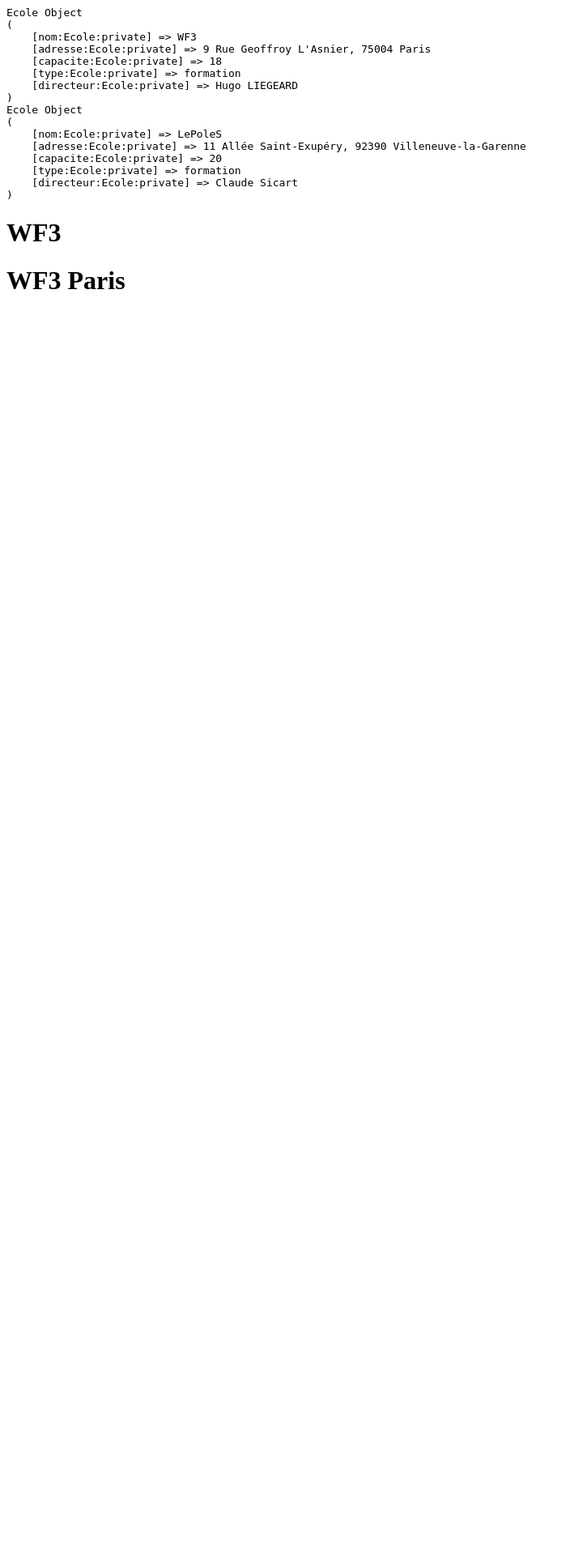
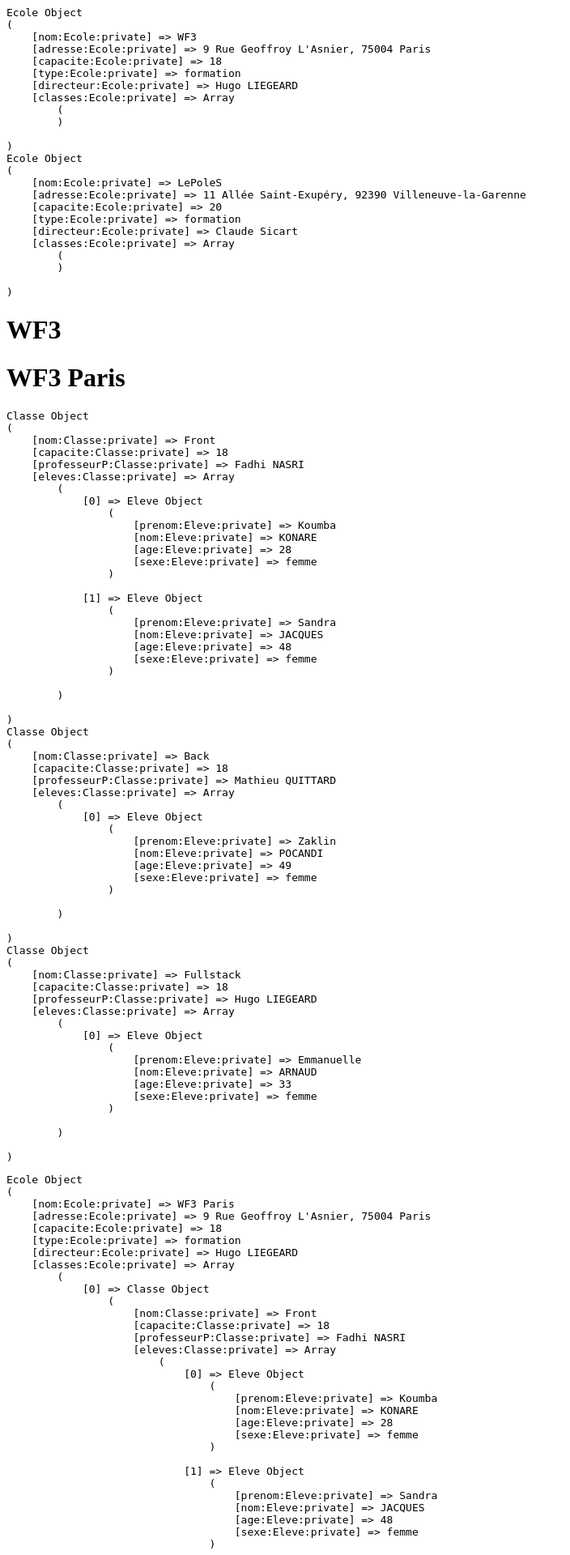
Before and after one commit to hugoliegeard/Formation-Paris4-PHP-OO, a PHP site: page / in a window 1280 px wide. Shown: the top 1920 px of the page at 81% size, without its empty margins (0-704 px from the left). Before the commit the page ends 357 px from the top, so only its background shows below. Run offline with PHP 8.4, Linux system fonts and the light colour scheme.

Commit message:
Travail du 07/10
Révision et Mise en pratique de la POO

```diff
--- a/index.php
+++ b/index.php
@@ -1,7 +1,13 @@
 <?php
 
-# Importation de notre classe Ecole
+# Importation de notre class Ecole
 require_once 'models/Ecole.php';
+
+# Importation de notre class Eleve
+require_once 'models/Eleve.php';
+
+# Importation de notre class Classe
+require_once 'models/Classe.php';
 
 /**
  * Création d'une instance de la class Ecole.
@@ -26,11 +32,11 @@ require_once 'models/Ecole.php';
 # $ecole2->directeur = "Xavier NIEL";
 
 $ecole = new Ecole(
-  'WF3',
-'9 Rue Geoffroy L\'Asnier, 75004 Paris',
-18,
-'formation',
-'Hugo LIEGEARD'
+    'WF3',
+    '9 Rue Geoffroy L\'Asnier, 75004 Paris',
+    18,
+    'formation',
+    'Hugo LIEGEARD'
 );
 
 $ecole2 = new Ecole(
@@ -42,8 +48,8 @@ $ecole2 = new Ecole(
 );
 
 echo '<pre>';
-print_r( $ecole );
-print_r( $ecole2 );
+print_r($ecole);
+print_r($ecole2);
 echo '</pre>';
 
 # Affichez le nom de l'école dans une balise h1
@@ -70,14 +76,68 @@ echo '<h1>' . $ecole->getNom() . '</h1>';
     Classe : nom, capacite, professeurP
 -- */
 
+# Création des Eleves
+$eleve1 = new Eleve('Zaklin', 'POCANDI', 49, 'femme');
+$eleve2 = new Eleve('Koumba', 'KONARE', 28, 'femme');
+$eleve3 = new Eleve('Emmanuelle', 'ARNAUD', 33, 'femme');
+$eleve4 = new Eleve('Sandra', 'JACQUES', 48, 'femme');
 
+# Création des Classes
+$front = new Classe('Front', 18, 'Fadhi NASRI');
+$back = new Classe('Back', 18, 'Mathieu QUITTARD');
+$full = new Classe('Fullstack', 18, 'Hugo LIEGEARD');
 
+# Problématique
+# Comment affecter chaque élève dans une classe ?
+$front->addEleve($eleve2);
+$front->addEleve($eleve4);
+$back->addEleve($eleve1);
+$full->addEleve($eleve3);
 
+echo '<pre>';
+print_r($front);
+print_r($back);
+print_r($full);
+echo '</pre>';
 
+# Comment affecter chaque classe dans une école ?
+$ecole->addClasse($front);
+$ecole->addClasse($back);
+$ecole->addClasse($full);
 
+// $ecole->setClasses([$front, $back, $full]);
 
+echo '<pre>';
+print_r($ecole);
+echo '</pre>';
 
+/* --
+    CONSIGNE : En partant de l'objet $ecole ; affichez la liste
+    ol, ul, li des classes et pour chaque classes les étudiants.
+-- */
 
+# 1. Récupérer via $ecole et Afficher la liste des classes
+$classes = $ecole->getClasses();
+// print_r($classes);
+
+# On va parcourir nos classes
+echo '<ol>';
+/** @var Classe $classe */
+foreach ($classes as $classe) {
+    # Afficher le nom de la classe
+    echo '<li>' . $classe->getNom(). '</li>';
+    # 2. Récupérer et Afficher la liste des élèves
+    $eleves = $classe->getEleves();
+    echo '<ul>';
+    /** @var Eleve $eleve */
+    foreach ($eleves as $eleve) {
+        echo '<li>';
+            echo $eleve->getPrenom(). ' ' . $eleve->getNom();
+        echo '</li>';
+    }
+    echo '</ul>';
+}
+echo '</ol>';
 
 
 echo '<br>';
@@ -88,3 +148,22 @@ echo '<br>';
 echo '<br>';
 echo '<br>';
 echo '<br>';
+echo '<br>';
+echo '<br>';
+echo '<br>';
+echo '<br>';
+echo '<br>';
+echo '<br>';
+echo '<br>';
+echo '<br>';
+echo '<br>';
+echo '<br>';
+echo '<br>';
+echo '<br>';
+echo '<br>';
+echo '<br>';
+echo '<br>';
+echo '<br>';
+echo '<br>';
+echo '<br>';
+echo '<br>';
--- a/models/Classe.php
+++ b/models/Classe.php
@@ -5,7 +5,8 @@ class Classe
 {
     private $nom,
             $capacite,
-            $professeurP;
+            $professeurP,
+            $eleves;
 
     /**
      * Classe constructor.
@@ -18,6 +19,7 @@ class Classe
         $this->nom = $nom;
         $this->capacite = $capacite;
         $this->professeurP = $professeurP;
+        $this->eleves = [];
     }
 
     /**
@@ -68,4 +70,25 @@ class Classe
         $this->professeurP = $professeurP;
     }
 
+    /**
+     * @return array
+     */
+    public function getEleves()
+    {
+        return $this->eleves;
+    }
+
+    /**
+     * @param array $eleves
+     */
+    public function setEleves($eleves)
+    {
+        $this->eleves = $eleves;
+    }
+
+    public function addEleve(Eleve $eleve)
+    {
+        $this->eleves[] = $eleve;
+    }
+
 }
--- a/models/Ecole.php
+++ b/models/Ecole.php
@@ -16,6 +16,7 @@ class Ecole
     private $capacite;
     private $type;
     private $directeur;
+    private $classes;
 
     /**
      * Pour permettre maintenant l'attribution de valeurs
@@ -33,6 +34,7 @@ class Ecole
         $this->capacite = $capacite;
         $this->type = $type;
         $this->directeur = $directeur;
+        $this->classes = [];
     }
 
     /*  -- ~ ° ~ --| Getters |-- ~ ° ~ -- */
@@ -57,6 +59,10 @@ class Ecole
         return $this->directeur;
     }
 
+    public function getClasses() {
+        return $this->classes;
+    }
+
     /*  -- ~ ° ~ --| Setters |-- ~ ° ~ -- */
 
     public function setNom($nom) {
@@ -79,4 +85,13 @@ class Ecole
         $this->directeur = $directeur;
     }
 
+    public function setClasses($classes) {
+        $this->classes = $classes;
+    }
+
+    public function addClasse(Classe $classe)
+    {
+        $this->classes[] = $classe;
+    }
+
 } // Fin de la classe Ecole
```
